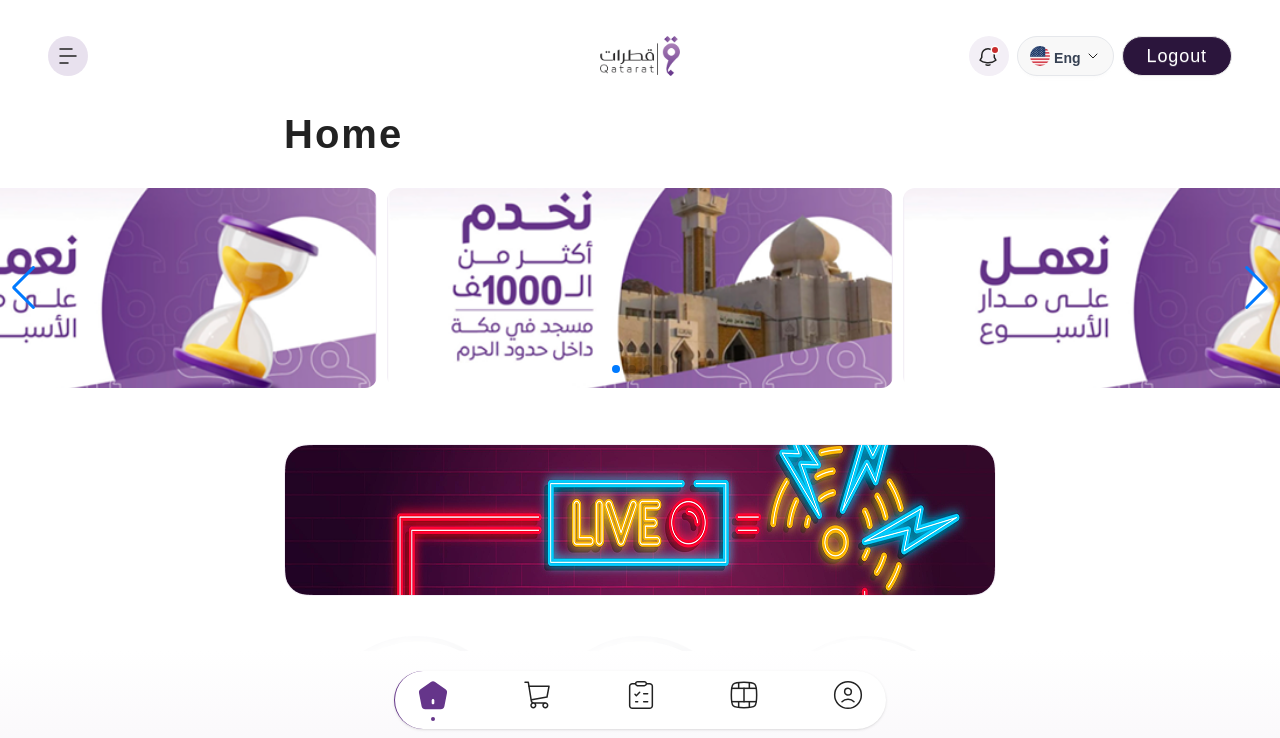
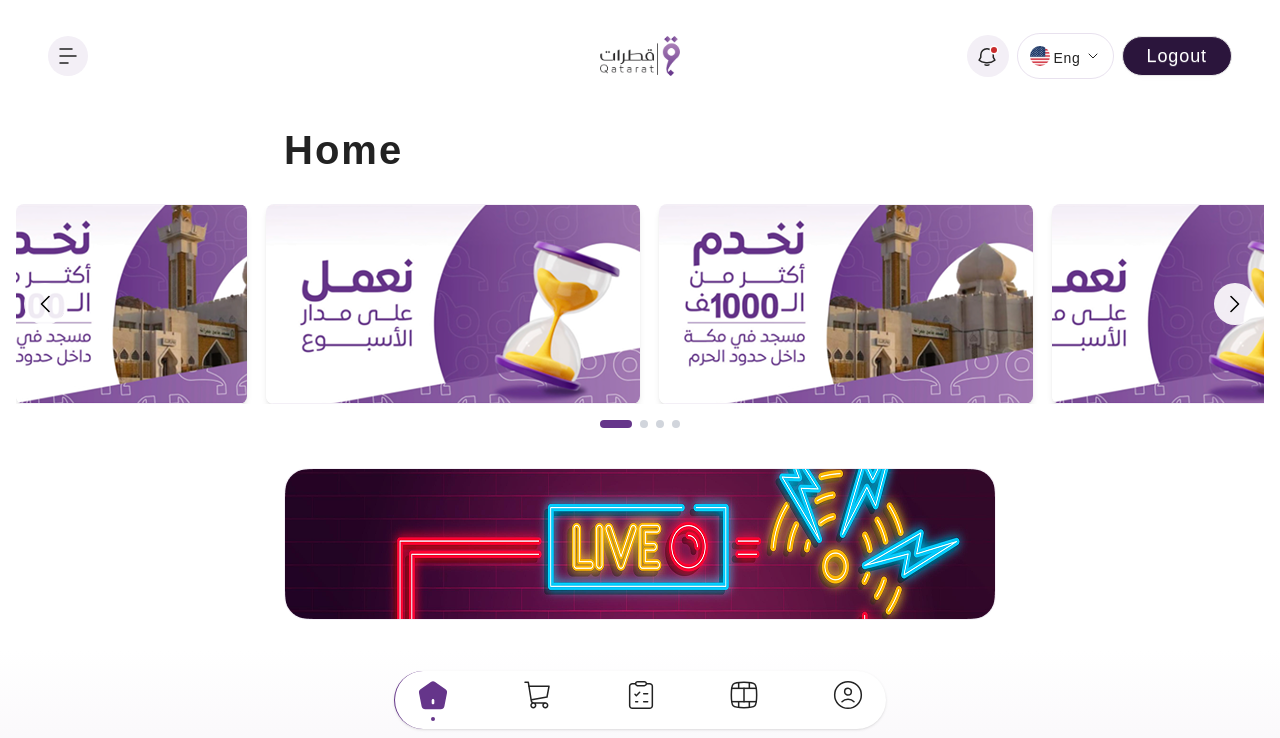
Before and after one commit to shaikTazUddin01/Sofof_Tech_Job_Task, a React (Vite) app: page / in a window 1280 px wide. Shown: the top 738 px of the page. Built offline with nearby package versions, Linux system fonts and the light colour scheme.

Commit message:
added custom silder

```diff
--- a/src/assets/icons/icons.jsx
+++ b/src/assets/icons/icons.jsx
@@ -328,32 +328,107 @@ export const LeftArrowIcon = () => (
   </svg>
 );
 
-export const DollarIcon=()=>(
-  <svg width="16" height="17" viewBox="0 0 16 17" fill="none" xmlns="http://www.w3.org/2000/svg">
-<path d="M2.10468 7.83331C1.50903 8.74448 1.24511 9.83289 1.35726 10.9157C1.46941 11.9985 1.9508 13.0097 2.72055 13.7794C3.4903 14.5492 4.50151 15.0306 5.58431 15.1427C6.66711 15.2549 7.75551 14.991 8.66668 14.3953M9.33335 12.5C10.7478 12.5 12.1044 11.9381 13.1046 10.9379C14.1048 9.93769 14.6667 8.58113 14.6667 7.16665C14.6667 5.75216 14.1048 4.3956 13.1046 3.39541C12.1044 2.39522 10.7478 1.83331 9.33335 1.83331C7.91886 1.83331 6.56231 2.39522 5.56211 3.39541C4.56192 4.3956 4.00002 5.75216 4.00002 7.16665C4.00002 8.58113 4.56192 9.93769 5.56211 10.9379C6.56231 11.9381 7.91886 12.5 9.33335 12.5Z" stroke="white" stroke-width="1.25" stroke-linecap="round" stroke-linejoin="round"/>
-<path d="M9.33333 5.16667C8.59667 5.16667 8 5.61467 8 6.16667C8 6.71867 8.59667 7.16667 9.33333 7.16667C10.07 7.16667 10.6667 7.61467 10.6667 8.16667C10.6667 8.71867 10.07 9.16667 9.33333 9.16667M9.33333 5.16667C9.91333 5.16667 10.408 5.44467 10.5907 5.83333M9.33333 5.16667V4.5M9.33333 9.16667C8.75333 9.16667 8.25867 8.88867 8.076 8.5M9.33333 9.16667V9.83333" stroke="white" stroke-width="1.25" stroke-linecap="round" stroke-linejoin="round"/>
+export const DollarIcon = () => (
+  <svg
+    width="16"
+    height="17"
+    viewBox="0 0 16 17"
+    fill="none"
+    xmlns="http://www.w3.org/2000/svg"
+  >
+    <path
+      d="M2.10468 7.83331C1.50903 8.74448 1.24511 9.83289 1.35726 10.9157C1.46941 11.9985 1.9508 13.0097 2.72055 13.7794C3.4903 14.5492 4.50151 15.0306 5.58431 15.1427C6.66711 15.2549 7.75551 14.991 8.66668 14.3953M9.33335 12.5C10.7478 12.5 12.1044 11.9381 13.1046 10.9379C14.1048 9.93769 14.6667 8.58113 14.6667 7.16665C14.6667 5.75216 14.1048 4.3956 13.1046 3.39541C12.1044 2.39522 10.7478 1.83331 9.33335 1.83331C7.91886 1.83331 6.56231 2.39522 5.56211 3.39541C4.56192 4.3956 4.00002 5.75216 4.00002 7.16665C4.00002 8.58113 4.56192 9.93769 5.56211 10.9379C6.56231 11.9381 7.91886 12.5 9.33335 12.5Z"
+      stroke="white"
+      stroke-width="1.25"
+      stroke-linecap="round"
+      stroke-linejoin="round"
+    />
+    <path
+      d="M9.33333 5.16667C8.59667 5.16667 8 5.61467 8 6.16667C8 6.71867 8.59667 7.16667 9.33333 7.16667C10.07 7.16667 10.6667 7.61467 10.6667 8.16667C10.6667 8.71867 10.07 9.16667 9.33333 9.16667M9.33333 5.16667C9.91333 5.16667 10.408 5.44467 10.5907 5.83333M9.33333 5.16667V4.5M9.33333 9.16667C8.75333 9.16667 8.25867 8.88867 8.076 8.5M9.33333 9.16667V9.83333"
+      stroke="white"
+      stroke-width="1.25"
+      stroke-linecap="round"
+      stroke-linejoin="round"
+    />
   </svg>
+);
 
-)
+export const DownArrowIcon = () => (
+  <svg
+    width="16"
+    height="17"
+    viewBox="0 0 16 17"
+    fill="none"
+    xmlns="http://www.w3.org/2000/svg"
+  >
+    <path
+      d="M4 6.5L8 10.5L12 6.5"
+      stroke="white"
+      stroke-miterlimit="16"
+      stroke-linecap="round"
+      stroke-linejoin="round"
+    />
+  </svg>
+);
 
-export const DownArrowIcon=()=>(
-  <svg width="16" height="17" viewBox="0 0 16 17" fill="none" xmlns="http://www.w3.org/2000/svg">
-<path d="M4 6.5L8 10.5L12 6.5" stroke="white" stroke-miterlimit="16" stroke-linecap="round" stroke-linejoin="round"/>
-</svg>
-
-)
-
-export const CurrencyIcon=()=>(
-  <svg width="15" height="16" viewBox="0 0 15 16" fill="none" xmlns="http://www.w3.org/2000/svg">
+export const CurrencyIcon = () => (
+  <svg
+    width="15"
+    height="16"
+    viewBox="0 0 15 16"
+    fill="none"
+    xmlns="http://www.w3.org/2000/svg"
+  >
     <g clip-path="url(#clip0_9013_4226)">
-<path d="M9.21261 14.1742C8.96278 14.7407 8.79764 15.3554 8.73438 16L14.0212 14.8508C14.271 14.2845 14.436 13.6697 14.4994 13.025L9.21261 14.1742Z" fill="#222222"/>
-<path d="M14.0218 11.4079C14.2716 10.8416 14.4367 10.2268 14.5 9.58212L10.3817 10.4778V8.75601L14.0216 7.96504C14.2715 7.39872 14.4366 6.78388 14.4999 6.13924L10.3816 7.03412V0.842159C9.75056 1.20447 9.19013 1.68674 8.73456 2.25561V7.39223L7.08752 7.7502V0C6.45648 0.362181 5.89605 0.844578 5.44049 1.41345V8.10806L1.75524 8.90883C1.50541 9.47515 1.34014 10.09 1.27675 10.7346L5.44049 9.82981V11.9981L0.978232 12.9677C0.728406 13.534 0.563266 14.1489 0.5 14.7935L5.17073 13.7785C5.55095 13.6977 5.87775 13.4678 6.09021 13.1515L6.9468 11.8529V11.8526C7.03572 11.7183 7.08752 11.5563 7.08752 11.3818V9.47184L8.73456 9.11386V12.5574L14.0216 11.4077L14.0218 11.4079Z" fill="#222222"/>
+      <path
+        d="M9.21261 14.1742C8.96278 14.7407 8.79764 15.3554 8.73438 16L14.0212 14.8508C14.271 14.2845 14.436 13.6697 14.4994 13.025L9.21261 14.1742Z"
+        fill="#222222"
+      />
+      <path
+        d="M14.0218 11.4079C14.2716 10.8416 14.4367 10.2268 14.5 9.58212L10.3817 10.4778V8.75601L14.0216 7.96504C14.2715 7.39872 14.4366 6.78388 14.4999 6.13924L10.3816 7.03412V0.842159C9.75056 1.20447 9.19013 1.68674 8.73456 2.25561V7.39223L7.08752 7.7502V0C6.45648 0.362181 5.89605 0.844578 5.44049 1.41345V8.10806L1.75524 8.90883C1.50541 9.47515 1.34014 10.09 1.27675 10.7346L5.44049 9.82981V11.9981L0.978232 12.9677C0.728406 13.534 0.563266 14.1489 0.5 14.7935L5.17073 13.7785C5.55095 13.6977 5.87775 13.4678 6.09021 13.1515L6.9468 11.8529V11.8526C7.03572 11.7183 7.08752 11.5563 7.08752 11.3818V9.47184L8.73456 9.11386V12.5574L14.0216 11.4077L14.0218 11.4079Z"
+        fill="#222222"
+      />
     </g>
     <defs>
       <clipPath id="clip0_9013_4226">
-<rect width="14" height="16" fill="white" transform="translate(0.5)"/>
+        <rect width="14" height="16" fill="white" transform="translate(0.5)" />
       </clipPath>
     </defs>
   </svg>
+);
 
-)
+export const PrevIcon = () => (
+  <svg
+    width="10"
+    height="18"
+    viewBox="0 0 10 18"
+    fill="none"
+    xmlns="http://www.w3.org/2000/svg"
+  >
+    <path
+      d="M9 16.5L1.5 9L9 1.5"
+      stroke="black"
+      stroke-width="1.54"
+      stroke-linecap="round"
+      stroke-linejoin="round"
+    />
+  </svg>
+);
+
+export const NextIcon = () => (
+  <svg
+    width="10"
+    height="18"
+    viewBox="0 0 10 18"
+    fill="none"
+    xmlns="http://www.w3.org/2000/svg"
+  >
+    <path
+      d="M1 1.5L8.5 9L1 16.5"
+      stroke="black"
+      stroke-width="1.54"
+      stroke-linecap="round"
+      stroke-linejoin="round"
+    />
+  </svg>
+);
--- a/src/component/home/category.jsx
+++ b/src/component/home/category_section.jsx
@@ -3,7 +3,7 @@ import category1 from "../../assets/categories/1.png";
 import category2 from "../../assets/categories/2.png";
 import category3 from "../../assets/categories/3.png";
 
-const Category = () => {
+const CategorySection = () => {
   const categories = [
     {
       id: 1,
@@ -22,11 +22,11 @@ const Category = () => {
     },
   ];
   return (
-    <div className="my-14">
+    <div className="my-6">
       <div className="flex justify-center items-center">
         <img src={img} alt="" className="w-[712px] h-[152px]" />
       </div>
-      <div className="flex gap-6 justify-center items-center mt-10">
+      <div className="flex gap-6 justify-center items-center mt-8">
         {categories?.map((category) => (
           <div className=" ">
             <a href={`/products`}>
@@ -43,4 +43,4 @@ const Category = () => {
   );
 };
 
-export default Category;
+export default CategorySection;
--- /dev/null
+++ b/src/component/home/hero_section.jsx
@@ -0,0 +1,139 @@
+import React, { useState } from "react";
+import Slide1 from "../../assets/slider/1.png";
+import Slide2 from "../../assets/slider/2.png";
+import "./hero_section.css";
+import { NextIcon, PrevIcon } from "../../assets/icons/icons";
+
+const HeroSection = () => {
+  const [currentSlide, setCurrentSlide] = useState(0);
+  const [transitionDirection, setTransitionDirection] = useState("next");
+
+  const slides = [Slide2, Slide1, Slide2, Slide1];
+
+  const goToPrev = () => {
+    setTransitionDirection("prev");
+    setCurrentSlide((prev) => (prev === 0 ? slides.length - 1 : prev - 1));
+  };
+
+  const goToNext = () => {
+    setTransitionDirection("next");
+    setCurrentSlide((prev) => (prev === slides.length - 1 ? 0 : prev + 1));
+  };
+
+  const goToSlide = (index) => {
+    setTransitionDirection(index > currentSlide ? "next" : "prev");
+    setCurrentSlide(index);
+  };
+
+  const getVisibleSlides = () => {
+    const visibleSlides = [];
+    const totalSlides = slides.length;
+
+    for (let i = -1; i <= 2; i++) {
+      let slideIndex = currentSlide + i;
+      if (slideIndex < 0) {
+        slideIndex = totalSlides + slideIndex;
+      } else if (slideIndex >= totalSlides) {
+        slideIndex = slideIndex - totalSlides;
+      }
+      visibleSlides.push({
+        index: slideIndex,
+        position: i,
+      });
+    }
+
+    return visibleSlides;
+  };
+
+  // Calculate widths and positions
+  const gap = 1.5;
+  const partialWidth = 18.5;
+  const fullWidth = 30;
+
+  return (
+    <div className="max-w-[1440px] mx-auto p-4">
+      <div className="max-w-[712px] mx-auto">
+        <h1 className="text-[40px] tracking-wider font-bold -mt-6 text-[#222222]">
+          Home
+        </h1>
+      </div>
+      <div className="relative mt-6">
+        <div className="flex items-center justify-center overflow-hidden">
+          <div className="w-full h-[200px] relative">
+            {getVisibleSlides().map(({ index, position }) => (
+              <div
+                key={`${index}-${currentSlide}`}
+                className={`absolute h-full  ${
+                  position === -1 || position === 2 ? "z-10" : "z-20"
+                } ${
+                  transitionDirection === "next"
+                    ? "animate-slide-in-next"
+                    : "animate-slide-in-prev"
+                }`}
+                style={{
+                  width: `${
+                    position === -1 || position === 2 ? partialWidth : fullWidth
+                  }%`,
+                  left:
+                    position === -1
+                      ? "0"
+                      : position === 0
+                      ? `${partialWidth + gap}%`
+                      : position === 1
+                      ? `${partialWidth + fullWidth + 2 * gap}%`
+                      : `${partialWidth + 2 * fullWidth + 3 * gap}%`,
+                  animationDuration: "500ms",
+                  animationFillMode: "forwards",
+                }}
+              >
+                <a href="/products">
+                  <img
+                    src={slides[index]}
+                    alt={`Slide ${index + 1}`}
+                    className={`h-full w-full object-cover rounded-lg shadow-md ${
+                      position === -1
+                        ? "ml-auto"
+                        : position === 2
+                        ? "mr-auto"
+                        : ""
+                    }`}
+                  />
+                </a>
+              </div>
+            ))}
+          </div>
+        </div>
+
+        {/* Navigation arrows */}
+        <button
+          onClick={goToPrev}
+          className="absolute left-2 top-1/2 transform -translate-y-1/2 bg-white/90 hover:bg-white text-gray-800 rounded-full py-3 px-4 z-30 cursor-pointer"
+        >
+          <PrevIcon />
+        </button>
+        <button
+          onClick={goToNext}
+          className="absolute right-2 top-1/2 transform -translate-y-1/2 bg-white/90 hover:bg-white text-gray-800 rounded-full py-3 px-4 z-30 cursor-pointer"
+        >
+          <NextIcon />
+        </button>
+      </div>
+
+      {/* Pagination dots */}
+      <div className="flex justify-center mt-4 space-x-2">
+        {slides.map((_, index) => (
+          <button
+            key={index}
+            onClick={() => goToSlide(index)}
+            className={`w-2 h-2 rounded-full transition-all duration-300 ${
+              index === currentSlide ? "w-8 bg-[#65358A]" : "bg-gray-300"
+            }`}
+            aria-label={`Go to slide ${index + 1}`}
+          />
+        ))}
+      </div>
+    </div>
+  );
+};
+
+export default HeroSection;
--- a/src/component/navbar/navbar.jsx
+++ b/src/component/navbar/navbar.jsx
@@ -8,29 +8,36 @@ import flag from "../../assets/icons/flag.svg";
 const Navbar = () => {
   return (
     <div className="bg-base-100 pt-6 pb-10 px-6 xl:px-12 max-w-[1440px] mx-auto">
-      <nav className="navbar p-0">
-        <div className="navbar-start">
-          <button className="btn btn-ghost btn-circle text-primary-focus bg-[#65358A26]">
+      <nav className="navbar p-0 flex justify-between items-center">
+        <div className="navbar-start flex items-center gap-2">
+          <button className="p-2 rounded-full cursor-pointer bg-[#F3EFF6]">
             <MenuIcon />
           </button>
+          <div className="block lg:hidden">
+            <a href="/">
+              <img src="/logo.svg" alt="Logo" className="h-8 w-16 ml-2" />
+            </a>
+          </div>
         </div>
 
-        <div className="navbar-center flex flex-col items-center">
-          <img src="/logo.svg" alt="Logo" />
+        <div className="navbar-center hidden lg:flex">
+          <a href="/">
+            <img src="/logo.svg" alt="Logo" className="h-10 w-20" />
+          </a>
         </div>
 
-        <div className="navbar-end gap-2">
-          <button className="btn btn-ghost btn-circle text-primary-focus bg-[#F3EFF6]">
+        <div className="navbar-end flex items-center gap-2">
+          <button className="bg-[#F3EFF6] p-2.5 rounded-full hidden sm:inline-flex cursor-pointer">
             <NotificationIcon />
           </button>
 
-          <div className="dropdown dropdown-end">
+          <div className="dropdown dropdown-end hidden md:inline-flex">
             <label
               tabIndex={0}
-              className="btn rounded-full gap-1 px-3 py-2.5 text-gray-700 hover:bg-gray-100 border-gray-200 flex items-center justify-center"
+              className="rounded-full gap-1 px-3 py-2.5 text-[#222222] border border-[#65358A26] flex items-center cursor-pointer"
             >
               <img src={flag} alt="US Flag" className="w-5 h-5 rounded-full" />
-              <span className="text-sm mt-1">Eng</span>
+              <span className="text-sm mt-1 tracking-wider">Eng</span>
               <ArrowDownIcon />
             </label>
             <ul
@@ -43,7 +50,7 @@ const Navbar = () => {
             </ul>
           </div>
 
-          <button className="btn bg-[#2B153C] text-white rounded-full hover:bg-primary-focus text-lg px-[24px] py-3 font-medium tracking-wider">
+          <button className="inline-flex btn bg-[#2B153C] text-white rounded-full hover:bg-primary-focus text-lg px-6 py-3 font-medium tracking-wider">
             Logout
           </button>
         </div>
--- a/src/pages/home.jsx
+++ b/src/pages/home.jsx
@@ -1,13 +1,14 @@
-import HeroArea from "../component/home/hero";
-import Category from "../component/home/category";
+import HeroSection from "../component/home/Hero_section";
+import CategorySection from "../component/home/category_section";
 import Subscribe from "../component/home/subscribe";
 import WhatsAppSection from "../component/home/whatsapp-message";
 
 const Home = () => {
   return (
     <div className="relative">
-      <HeroArea />
-      <Category />
+      {/* <HeroArea /> */}
+      <HeroSection/>
+      <CategorySection />
       {/* Right side */}
       <div className="absolute right-12 -bottom-[66px] z-10">
         <WhatsAppSection />
```
Also changed, not shown: src/component/home/hero_section.css (added). Lines whose indentation alone changed are shown as unchanged.
